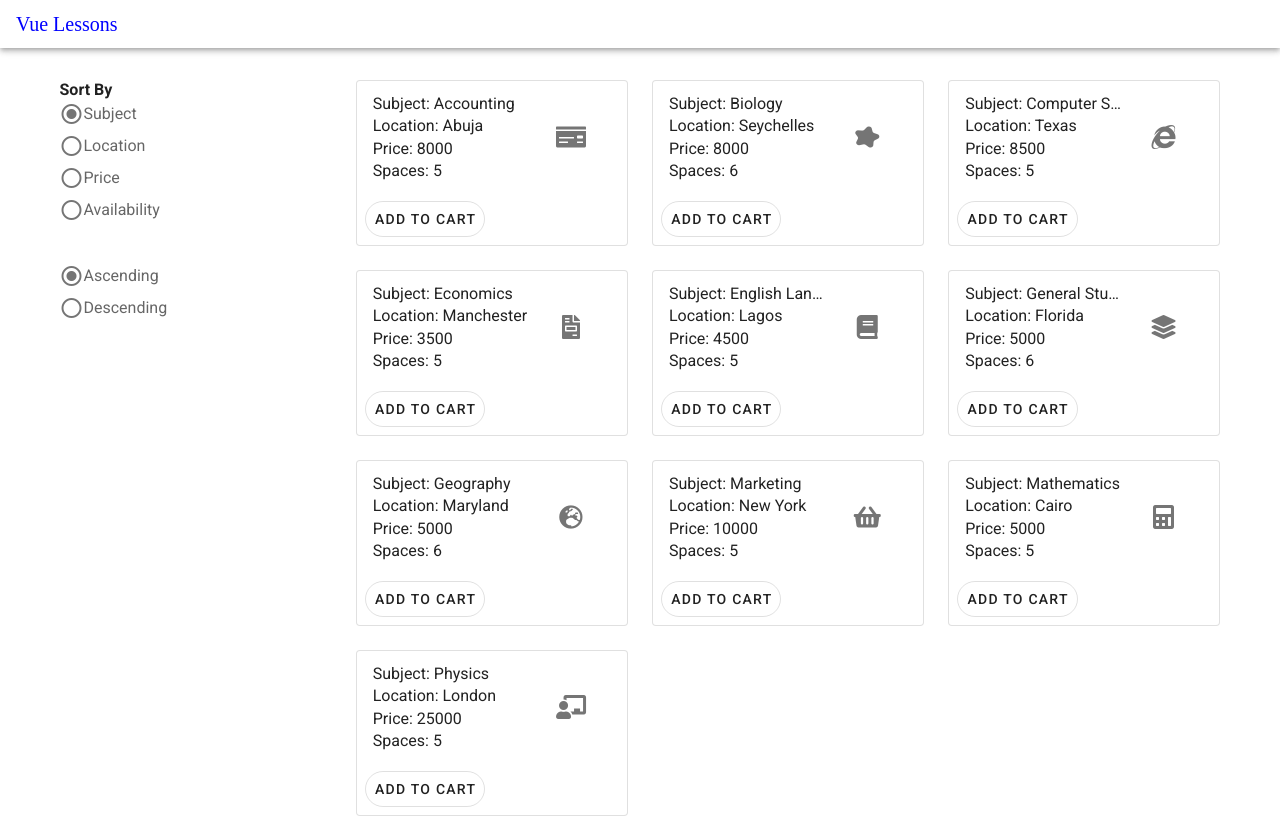
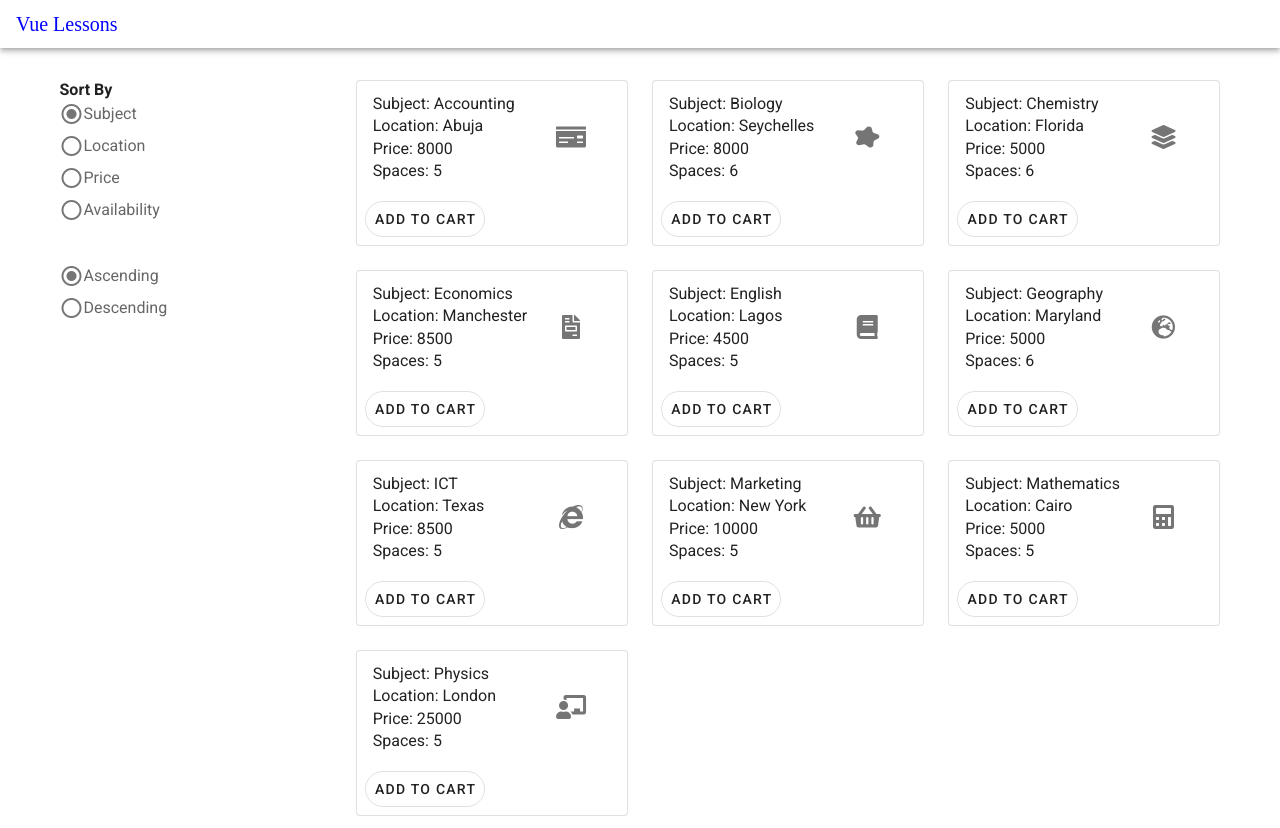
Before and after one commit to Sosa-alt/coursework7.2, a Vue app: page / in a window 1280 px wide. Built offline with nearby package versions, Linux system fonts and the light colour scheme; what vue-currency-filter would draw is missing.

Commit message:
Version 11 Update

```diff
--- a/public/lessons.js
+++ b/public/lessons.js
@@ -7,14 +7,14 @@
             "image": "fas fa-calculator"
         },
         {
-            "subject": "English Language",
+            "subject": "English",
             "location": "Lagos",
             "price": 4500,
             "spaces": 5,
             "image": "fas fa-book"
         },
         {
-            "subject": "Computer Science",
+            "subject": "ICT",
             "location": "Texas",
             "price": 8500,
             "spaces": 5,
@@ -37,7 +37,7 @@
         {
             "subject": "Economics",
             "location": "Manchester",
-            "price": 3500,
+            "price": 8500,
             "spaces": 5,
             "image": "fas fa-file-invoice"
         },
@@ -63,7 +63,7 @@
             "image": "fas fa-globe-europe"
         },
         {
-            "subject": "General Studies",
+            "subject": "Chemistry",
             "location": "Florida",
             "price": 5000,
             "spaces": 6,
```
